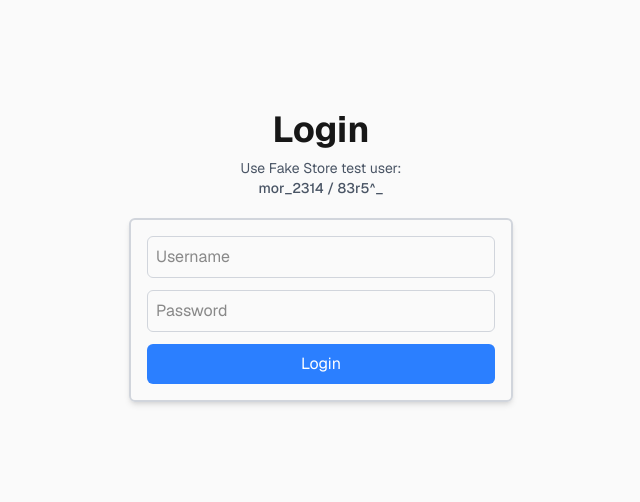
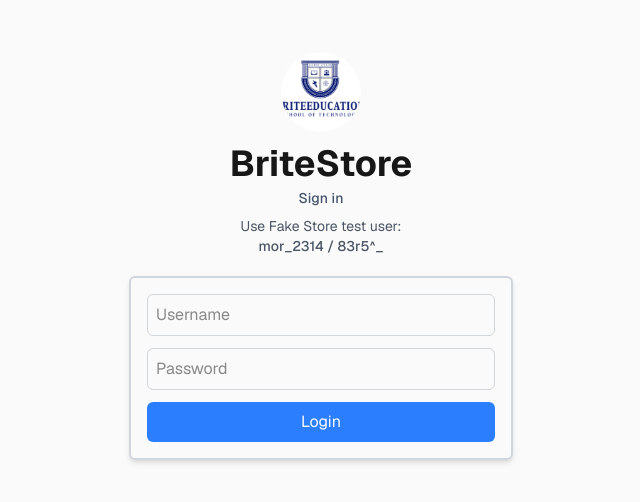
Before and after one commit to britelink/Fakestore, a Next.js app: page /login in a window 1280 px wide. Shown: the part 134-636 px from the top of the page, without its empty margins (319-959 px from the left). Built offline with nearby package versions, Linux system fonts and the light colour scheme.

Commit message:
Update branding and layout for BriteStore demo. Changed app title and description to reflect new branding. Added logo to login, products, and product detail pages for consistent branding across the application.

```diff
--- a/app/layout.tsx
+++ b/app/layout.tsx
@@ -13,8 +13,8 @@ const geistMono = Geist_Mono({
 });
 
 export const metadata: Metadata = {
-  title: "Create Next App",
-  description: "Generated by create next app",
+  title: "BriteStore",
+  description: "BriteStore e-commerce demo powered by Fake Store API",
 };
 
 export default function RootLayout({
--- a/app/login/page.tsx
+++ b/app/login/page.tsx
@@ -1,6 +1,7 @@
 "use client";
 import React, { useState } from "react";
 import { useRouter } from "next/navigation";
+import Image from "next/image";
 
 const LoginPage = () => {
   const [username, setUsername] = useState<string>("");
@@ -42,7 +43,15 @@ const LoginPage = () => {
   return (
     <div className="flex min-h-screen items-center justify-center bg-zinc-50 px-4 font-sans dark:bg-black">
       <div className="flex w-full max-w-sm flex-col items-center justify-center">
-        <h1 className="text-center text-4xl font-bold">Login</h1>
+        <Image
+          src="/briteeducation-logo.png"
+          alt="BriteStore logo"
+          width={96}
+          height={96}
+          className="mb-3 h-20 w-20 rounded-full object-cover"
+        />
+        <h1 className="text-center text-4xl font-bold">BriteStore</h1>
+        <p className="mt-1 text-center text-sm font-medium text-slate-600">Sign in</p>
         <p className="mt-2 text-center text-sm text-gray-600 dark:text-gray-300">
           Use Fake Store test user:
           <br />
--- a/app/products/[productId]/page.tsx
+++ b/app/products/[productId]/page.tsx
@@ -67,7 +67,16 @@ const ProductPage = async ({
 
   return (
     <main className="mx-auto max-w-4xl p-6">
-      <h1 className="mb-6 text-3xl font-bold text-slate-900">Product Details</h1>
+      <div className="mb-6 flex items-center gap-3">
+        <Image
+          src="/briteeducation-logo.png"
+          alt="BriteStore logo"
+          width={48}
+          height={48}
+          className="h-11 w-11 rounded-full object-cover"
+        />
+        <h1 className="text-3xl font-bold text-slate-900">BriteStore Product Details</h1>
+      </div>
       <article className="grid gap-6 rounded-xl border border-slate-200 bg-white p-6 shadow-sm md:grid-cols-2">
         <div className="flex items-center justify-center rounded-lg bg-slate-100 p-6">
           <Image
--- a/app/products/page.tsx
+++ b/app/products/page.tsx
@@ -1,6 +1,7 @@
 'use client';
 import React, { useEffect, useMemo, useState } from 'react';
 import { useRouter } from 'next/navigation';
+import Image from 'next/image';
 
 type Product = {
   id: number;
@@ -64,7 +65,16 @@ const ProductsPage = () => {
       <div className="mx-auto w-full max-w-7xl">
         <div className="mb-8">
           <div className="mb-4 flex items-center justify-between gap-3">
-            <h1 className="text-3xl font-bold tracking-tight text-slate-900 sm:text-4xl">Fake Store</h1>
+            <div className="flex items-center gap-3">
+              <Image
+                src="/briteeducation-logo.png"
+                alt="BriteStore logo"
+                width={56}
+                height={56}
+                className="h-12 w-12 rounded-full object-cover"
+              />
+              <h1 className="text-3xl font-bold tracking-tight text-slate-900 sm:text-4xl">BriteStore</h1>
+            </div>
             <button
               type="button"
               onClick={async () => {
```
